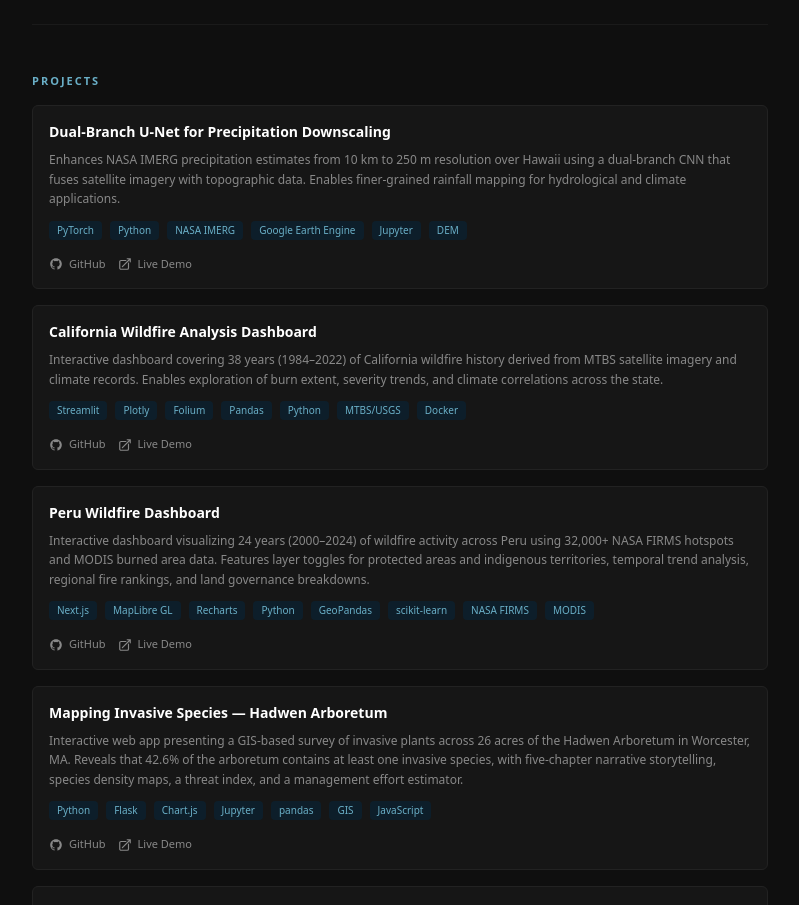
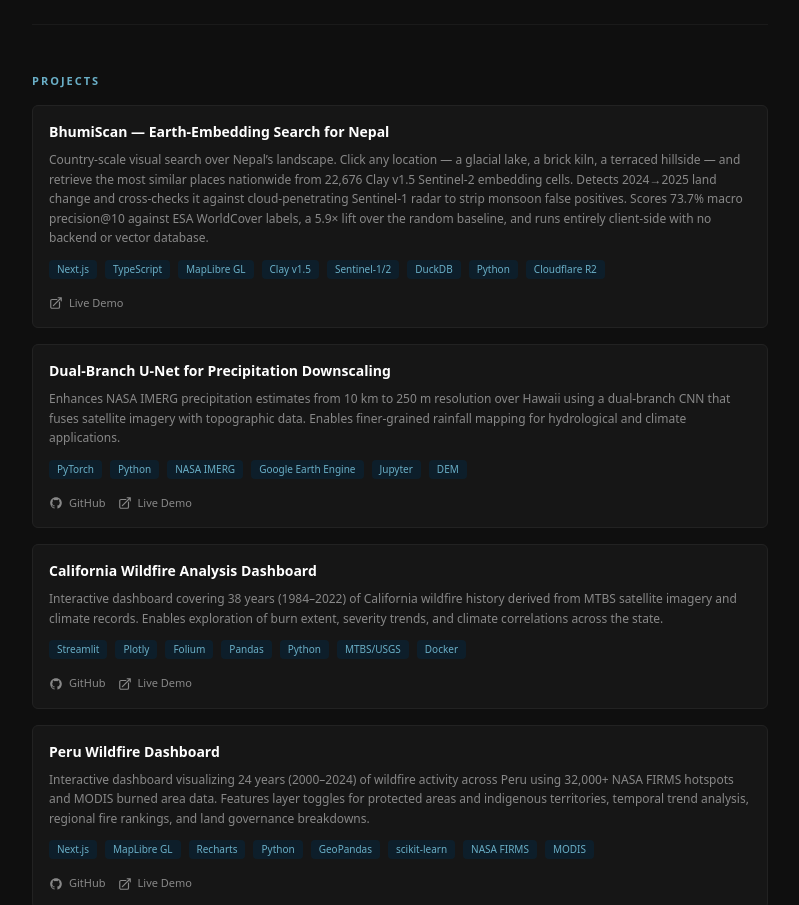
Before and after one commit to bikal3/Portfolio, a Next.js app: page / in a window 1280 px wide. Shown: the part 920-1825 px from the top of the page, without its empty margins (344-1143 px from the left). Built offline with nearby package versions, Linux system fonts and the light colour scheme.

Commit message:
content: add BhumiScan project
Earth-embedding similarity search over Nepal. Demo link only; the
GitHub repo is private and would 404 for visitors.

```diff
--- a/data/portfolio.ts
+++ b/data/portfolio.ts
@@ -23,6 +23,13 @@ export interface Experience {
 }
 
 export const projects: Project[] = [
+  {
+    title: 'BhumiScan — Earth-Embedding Search for Nepal',
+    description:
+      'Country-scale visual search over Nepal’s landscape. Click any location — a glacial lake, a brick kiln, a terraced hillside — and retrieve the most similar places nationwide from 22,676 Clay v1.5 Sentinel-2 embedding cells. Detects 2024→2025 land change and cross-checks it against cloud-penetrating Sentinel-1 radar to strip monsoon false positives. Scores 73.7% macro precision@10 against ESA WorldCover labels, a 5.9× lift over the random baseline, and runs entirely client-side with no backend or vector database.',
+    technologies: ['Next.js', 'TypeScript', 'MapLibre GL', 'Clay v1.5', 'Sentinel-1/2', 'DuckDB', 'Python', 'Cloudflare R2'],
+    demo: 'https://bhumiscan.bikal3.com.np/',
+  },
   {
     title: 'Dual-Branch U-Net for Precipitation Downscaling',
     description:
```
